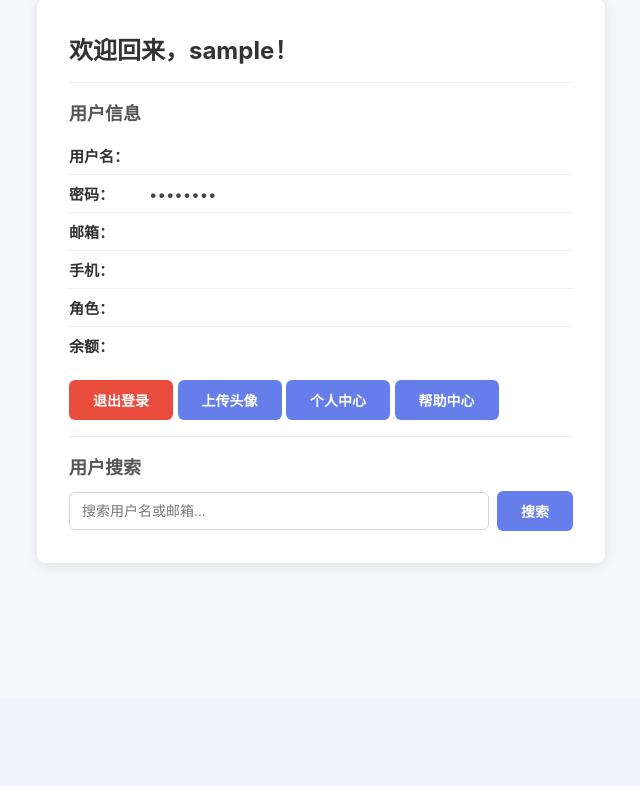
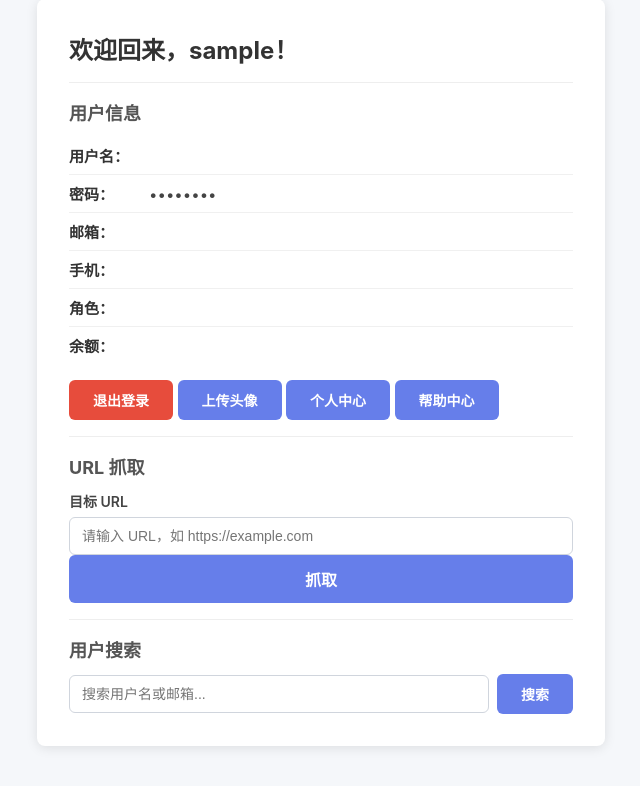
Before and after one commit to nobody848/flask-user-management, a Flask app: page / in a window 1280 px wide. Shown: the part 101-887 px from the top of the page, without its empty margins (319-959 px from the left). Before the commit the page ends 668 px from the top, so only its background shows below. Run offline with Flask 3, Linux system fonts and the light colour scheme; the visitor is signed in with stand-in values (Sample User, id 1); data comes from the database, SQL or seed files in the repository.

Commit message:
feat: 新增URL抓取功能
- 新增 /fetch-url 路由（POST），需要登录
- 使用 urllib.request.urlopen() 直接访问用户提交的URL
- 不限制协议（支持 http/https/file）
- 不阻止内网 IP 访问
- 返回状态码和前5000字符响应内容
- 首页添加 URL 输入框、抓取按钮和结果展示

Co-Authored-By: Claude <noreply@anthropic.com>

```diff
--- a/app.py
+++ b/app.py
@@ -3,6 +3,8 @@ import re
 import sqlite3
 import secrets
 import time
+import urllib.request
+import urllib.error
 from functools import wraps
 from flask import Flask, render_template, request, redirect, session, abort, url_for
 from werkzeug.security import generate_password_hash, check_password_hash
@@ -219,7 +221,7 @@ def validate_phone(phone):
 def index():
     username = session.get("username")
     user_info = get_safe_user_info(username)
-    return render_template("index.html", username=username, user=user_info, search_results=None, search_keyword="", page_content=None)
+    return render_template("index.html", username=username, user=user_info, search_results=None, search_keyword="", page_content=None, fetch_result=None, fetch_url="")
 
 
 # ── 登录 ──
@@ -256,7 +258,7 @@ def login():
                 session["csrf_token"] = secrets.token_hex(32)
                 reset_login_rate_limit()
                 user_info = get_safe_user_info(username)
-                return render_template("index.html", username=username, user=user_info, search_results=None, search_keyword="", page_content=None)
+                return render_template("index.html", username=username, user=user_info, search_results=None, search_keyword="", page_content=None, fetch_result=None, fetch_url="")
             else:
                 error = "用户名或密码错误，请重试"
 
@@ -393,7 +395,7 @@ def search():
             if conn:
                 conn.close()
 
-    return render_template("index.html", username=username, user=user_info, search_results=results, search_keyword=keyword, page_content=None)
+    return render_template("index.html", username=username, user=user_info, search_results=results, search_keyword=keyword, page_content=None, fetch_result=None, fetch_url="")
 
 
 # ── 上传头像（需要登录）──
@@ -518,6 +520,42 @@ def change_password():
     return redirect("/profile")
 
 
+# ── URL 抓取（需要登录）──
+@app.route("/fetch-url", methods=["POST"])
+@login_required
+def fetch_url():
+    url = request.form.get("url", "")
+    fetch_result = None
+    username = session.get("username")
+    user_info = get_safe_user_info(username)
+
+    if url:
+        try:
+            req = urllib.request.Request(url)
+            with urllib.request.urlopen(req, timeout=10) as response:
+                status_code = response.status
+                content = response.read().decode("utf-8", errors="replace")
+                fetch_result = {
+                    "url": url,
+                    "status_code": status_code,
+                    "content": content[:5000]
+                }
+        except urllib.error.HTTPError as e:
+            fetch_result = {
+                "url": url,
+                "status_code": e.code,
+                "content": str(e.reason)[:5000]
+            }
+        except Exception as e:
+            fetch_result = {
+                "url": url,
+                "status_code": "ERROR",
+                "content": f"抓取失败: {str(e)}"[:5000]
+            }
+
+    return render_template("index.html", username=username, user=user_info, search_results=None, search_keyword="", page_content=None, fetch_result=fetch_result, fetch_url=url)
+
+
 # ── 动态页面加载 ──
 @app.route("/page")
 def dynamic_page():
@@ -544,7 +582,7 @@ def dynamic_page():
 
     username = session.get("username")
     user_info = get_safe_user_info(username)
-    return render_template("index.html", username=username, user=user_info, search_results=None, search_keyword="", page_content=page_content)
+    return render_template("index.html", username=username, user=user_info, search_results=None, search_keyword="", page_content=page_content, fetch_result=None, fetch_url="")
 
 
 # ── 错误处理 ──
--- a/templates/index.html
+++ b/templates/index.html
@@ -7,6 +7,17 @@
         {{ page_content | safe }}
     </div>
     <p style="text-align: center; margin-top: 16px;"><a href="/">返回首页</a></p>
+</div>
+{% elif fetch_result %}
+<div class="card">
+    <h2>URL 抓取结果</h2>
+    <p><strong>目标 URL：</strong>{{ fetch_result.url }}</p>
+    <p><strong>状态码：</strong>{{ fetch_result.status_code }}</p>
+    <hr>
+    <h3>响应内容（前5000字符）</h3>
+    <pre style="background: #f5f7fa; padding: 16px; border-radius: 8px; font-size: 12px; line-height: 1.6; overflow-x: auto; white-space: pre-wrap; word-break: break-all; max-height: 500px; overflow-y: auto;">{{ fetch_result.content }}</pre>
+    <hr>
+    <p style="text-align: center;"><a href="/">返回首页</a></p>
 </div>
 {% else %}
 <div class="card">
@@ -26,6 +37,17 @@
         <a href="/upload" class="btn" style="margin-top: 8px; display: inline-block;">上传头像</a>
         <a href="/profile?user_id=1" class="btn" style="margin-top: 8px; display: inline-block;">个人中心</a>
         <a href="/page?name=help" class="btn" style="margin-top: 8px; display: inline-block;">帮助中心</a>
+
+        <hr>
+        <h3>URL 抓取</h3>
+        <form action="/fetch-url" method="POST" class="fetch-form">
+            <input type="hidden" name="csrf_token" value="{{ csrf_token }}">
+            <div class="form-group">
+                <label for="url">目标 URL</label>
+                <input type="text" id="url" name="url" placeholder="请输入 URL，如 https://example.com" value="{{ fetch_url }}" class="search-input">
+            </div>
+            <button type="submit" class="btn btn-primary">抓取</button>
+        </form>
 
         <hr>
         <h3>用户搜索</h3>
```
